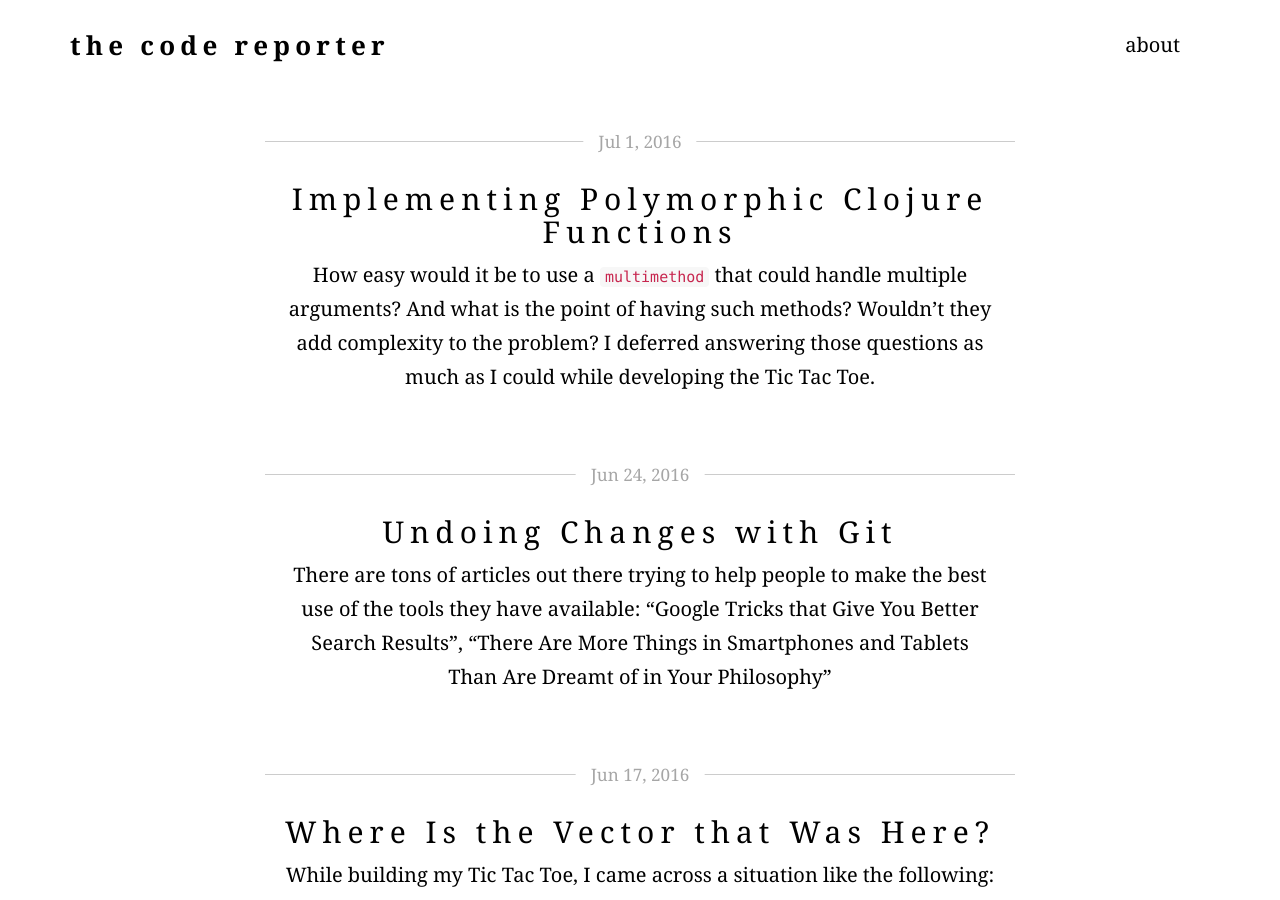
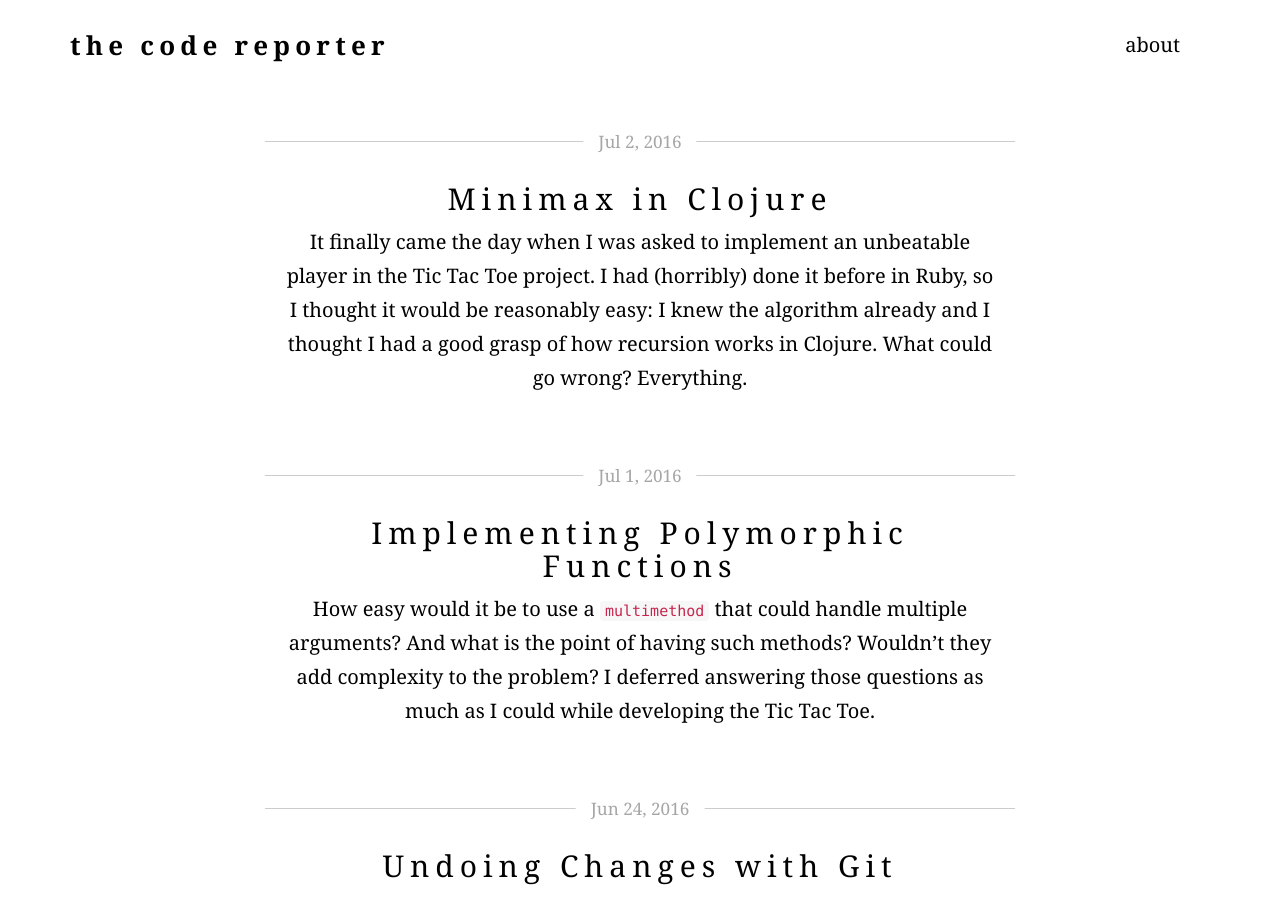
Before and after one commit to pwdd/pwdd.github.io, a Jekyll site: the page built from index.html, in a window 1280 px wide and 900 px high. Built offline with Jekyll 4.4.1, drawn with Linux system fonts in a browser that asks for light colours; nearby versions of some CDN libraries; some web fonts are replaced; some of the changed lines change nothing that is shown.

Commit message:
minimax in clojure

````diff
--- a/_layouts/default.html
+++ b/_layouts/default.html
@@ -16,6 +16,15 @@
     </div>
 
     {% include footer.html %}
+    <script>
+  (function(i,s,o,g,r,a,m){i['GoogleAnalyticsObject']=r;i[r]=i[r]||function(){
+  (i[r].q=i[r].q||[]).push(arguments)},i[r].l=1*new Date();a=s.createElement(o),
+  m=s.getElementsByTagName(o)[0];a.async=1;a.src=g;m.parentNode.insertBefore(a,m)
+  })(window,document,'script','https://www.google-analytics.com/analytics.js','ga');
 
+  ga('create', 'UA-80417803-1', 'auto');
+  ga('send', 'pageview');
+
+</script>
   </body>
 </html>
--- a/_posts/2016-07-01-implementing-polymorphic-clojure-functions.md
+++ b/_posts/2016-07-01-implementing-polymorphic-clojure-functions.md
@@ -1,6 +1,6 @@
 ---
 layout: post
-title:  "Implementing Polymorphic Clojure Functions"
+title:  "Implementing Polymorphic Functions"
 date:   2016-07-01 11:48:58 -0700
 category: apprenticeship
 tags: [clojure]
--- /dev/null
+++ b/_posts/2016-07-02-minimax-in-clojure.md
@@ -0,0 +1,163 @@
+---
+layout: post
+title:  "Minimax in Clojure"
+date:   2016-07-02 16:44:27 -0500
+category: apprenticeship
+tags: [clojure]
+---
+
+It finally came the day when I was asked to implement an unbeatable player in the Tic Tac Toe project. I had (horribly) done it before in Ruby, so I thought it would be reasonably easy: I knew the algorithm already and I thought I had a good grasp of how recursion works in Clojure. What could go wrong? Everything. <!--more--> It took me **a lot** more time than I expected to figure things out.
+
+## The minimax algorithm
+
+There are many posts and documents out there that explain the [minimax](https://en.wikipedia.org/wiki/Minimax) algorithm very well. Away from the theory, one of my favorites is this [video](https://www.youtube.com/watch?v=J1GoI5WHBto), that shows the tree evaluation step by step.
+
+Simply put, in a [zero sum](https://en.wikipedia.org/wiki/Zero-sum_game) game, both players make the best moves they can. The *max* player always makes the move that will *maximize* its chance to win, while the *min* player always makes the move that will *minimize* the chance of *max* to win.
+
+In the [negamax](https://en.wikipedia.org/wiki/Negamax) algorithm &mdash; that is just a variation of the minimax &mdash; both players are *max* and the **value of a move is given according to the current player point of view**. This was the algorithm that I tried to implement.
+
+## The base case
+
+In order to get a position value, from the current player perspective, it is necessary to give each player a value. The unbeatable computer has the value `1`, while the opponent has the value `-1`. The base case is the game over, and the returned value is the analysis of the board multiplied by the value of a player.
+
+Considering the following situation (computer is 'o', opponent is 'x'). It is now time for the computer to play:
+
+```
+ o | x | 3
+---|---|---
+ 4 | x | 6
+---|---|---
+ 7 | 8 | 9
+```
+
+If the computer chooses any position other than 8, it gives the chance for the opponent to win. For instance, let's say the computer picks the position 4. It does not win the game, so the value would be, let's say, `0`. Then, it is time for the opponent to play &mdash; and it chooses the position 8. The game is over. That means that, for the computer, the value of the game when it is over could be `-10` (it looses) and, for the opponent, `10`. That is why we give the opponent the value `-1`, so when the computer is evaluating the board, `(* -1 -10)` becomes `10`, and the computer knows that 8th is a valuable position (it does not win the game, but avoids the opponent's victory).
+
+The base case can be written like this:
+
+```clojure
+(if (game-over? board)
+  (* (value current-player) (board-analysis board))
+  (analyze-next-position))
+```
+
+## The board analysis
+
+The analysis of the board can be done in many ways. The important thing is to maintain the idea that, if a board has the value `+Infinity` to one player, the same board necessarily has the value `-Infinity` to the other player.
+
+One of the things that can be added to make the computer *smarter* is the value of the `depth`. Considering this board (computer is 'o', opponent is 'x'):
+
+```
+ o | x | 3
+---|---|---
+ 4 | o | 6
+---|---|---
+ 7 | x | 9
+```
+
+The computer can move to position 9 and win the game, but it can also keep making moves until the board is full. It will *probably* win, but it takes the risk to tie the game.
+
+With `depth`, the board will have different values depending on how deep the evaluation goes. The earlier the victory, the more valuable the position.
+
+The board analysis could be written like this:
+
+```clojure
+(defn board-analysis
+  [board unbeatable-computer opponent depth]
+  (let [winner (winner board)]
+    (cond
+      (= winner unbeatable-computer) (- 10 depth)
+      (= winner opponent) (- depth 10)
+      :else
+        0)))
+```
+
+One of my missteps was with the board evaluation. I was using `(+ 10 depth)` and `(- 10 depth)`, which means that a board could have the value `8` for a player and, at the same time `12` for the other player &mdash; and it was not a zero sum game anymore!
+
+# How to get the best position
+
+The negamax function will return the value of a move that will give the unbeatable player the highest score:
+
+```clojure
+(defn negamax
+  [board current-player opponent depth]
+  (if (game-over? board)
+    (* (value current-player) (board-analysis board))
+    (let [spots (available-spots board)
+         new-boards (map #(move board current-player %) spots)]
+      (apply max (map #(- (negamax %
+                                   opponent
+                                   current-player
+                                   (inc depth)) new-boards))))))
+```
+
+The value is there, but now what? How is it possible to know which position that value is associated to?
+
+In order to find it, I had to find all the scores, not only the highest one:
+
+```clojure
+(defn scores
+  [board current-player opponent depth]
+  (let [spots (available-spots board)
+       new-boards (map #(move board current-player %) spots)]
+    (map #(- (negamax % opponent current-player (inc depth)) new-boards))))
+```
+
+From there, it is possible to get the best move:
+
+```clojure
+(defn best-move
+  [board current-player opponent depth]
+  (let [
+         spots (available-spots board)
+         scores (scores board current-player opponent depth)
+         highest-score (apply max scores)
+         index-of-highest-scores (.indexOf scores highest-score)
+       ]
+    (nth spots index-of-highest-scores)))
+```
+
+## Two last things
+
+One thing to notice from the functions above is that `negamax` and `scores` have repeated code. This gets even clearer inside the `best-move` function, when it is only necessary to apply `max` to `scores`, and not to call `negamax` in order to get the highest value. From there, it is possible to do:
+
+```clojure
+(declare negamax)
+
+(defn scores
+  [board current-player opponent depth]
+  (let [spots (available-spots board)
+       new-boards (map #(move board current-player %) spots)]
+    (map #(- (negamax % opponent current-player (inc depth)) new-boards))))
+
+(defn negamax
+  [board current-player opponent depth]
+  (if (game-over? board)
+    (* (value current-player) (board-analysis board))
+    (apply max (scores board current-player opponent depth))))
+```
+
+The other thing that I learned while doing this was about [`memoize`](http://clojure.github.io/clojure/clojure.core-api.html#clojure.core/memoize). If a function is [referentially transparent](https://en.wikipedia.org/wiki/Referential_transparency), it can be cached, so consequents calls to the same function with the same arguments return the cached result. `(def negamax (memoize negamax))` improved the performance considerably.
+
+```clojure
+; non-memoized
+(time (best-move [:o :_ :_
+                  :_ :x :_
+                  :_ :_ :x]
+                  unbeatable-computer
+                  opponent
+                  0)))))
+; "Elapsed time: 63.800254 msecs"
+; 2
+
+; memoized
+(time (best-move [:o :_ :_
+                  :_ :x :_
+                  :_ :_ :x]
+                  unbeatable-computer
+                  opponent
+                  0)))))
+; "Elapsed time: 0.578481 msecs"
+; 2
+```
+
+I didn't came up with the `negamax` implementation without looking lots of other implementations. The way recursion works really got me for a long time, specially because I thought I would be dealing with an integer when I was in fact getting a collection. So, after I had it working, I deleted it and wrote it again. Twice. I wanted to make sure that I understood what I was doing and that I was able to write it again. I think that now I do. And I've been secretly thinking how much fun it would be to do the same project using other languages as well, just to see the difference between then.
````
